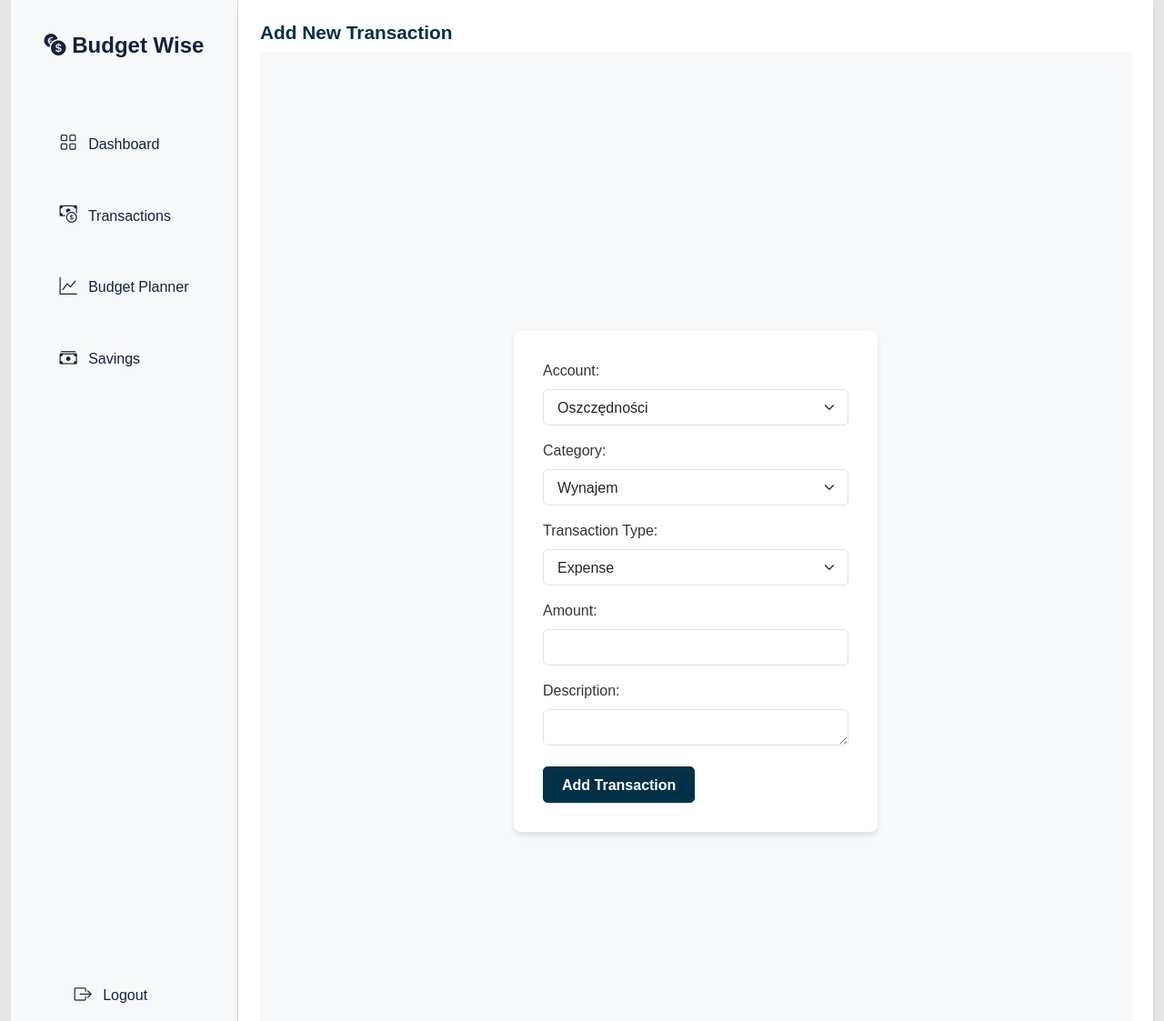
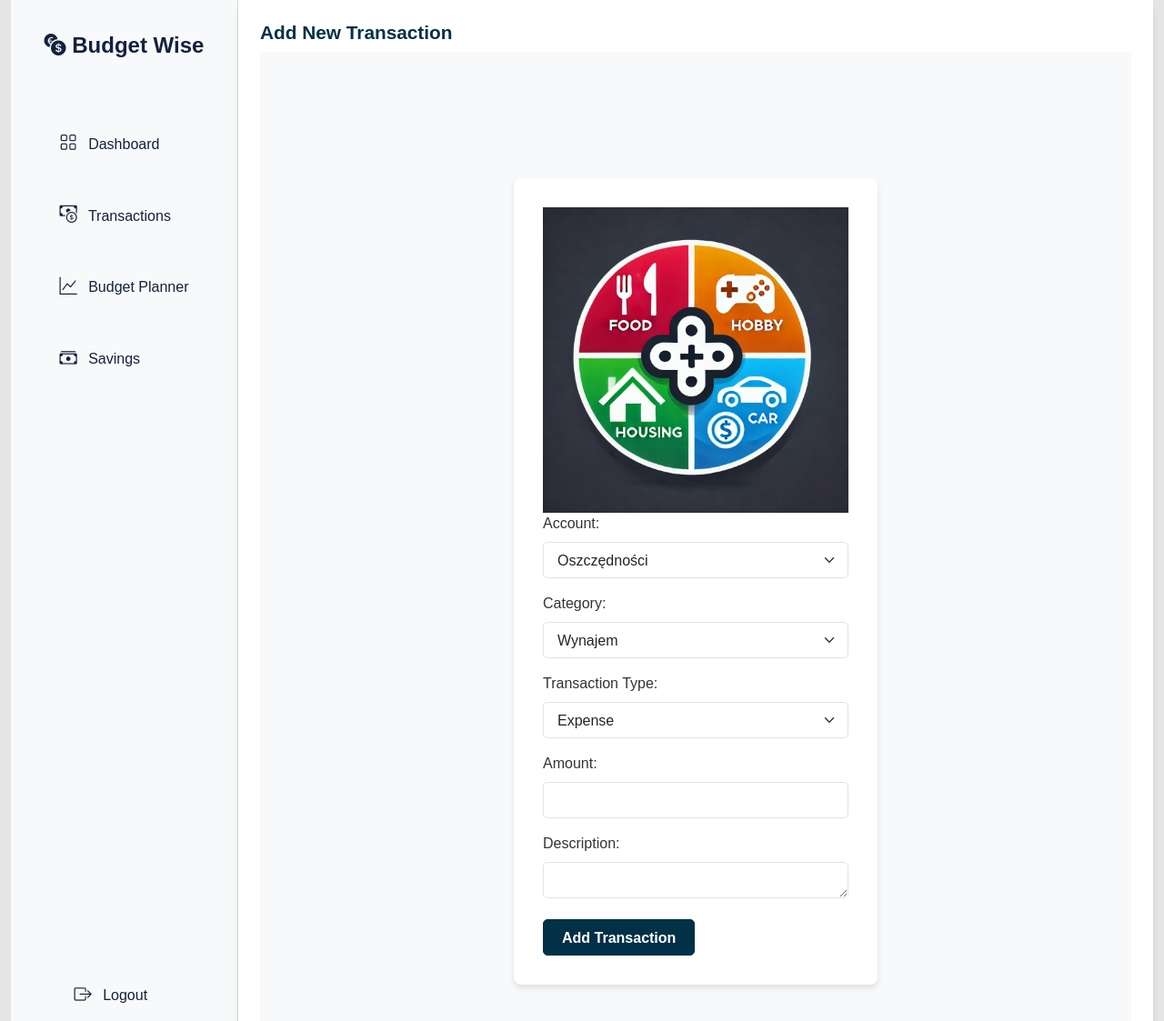
Before and after one commit to DPowidzka/personal-budget-planner, a Flask app: page /add-transaction in a window 1280 px wide. Shown: the top 1123 px of the page at 91% size. Run offline with Flask 3, Linux system fonts and the light colour scheme; the visitor is signed in with stand-in values (Sample User, id 1); data comes from the database, SQL or seed files in the repository.

Commit message:
Update add_transaction.html

```diff
--- a/templates/add_transaction.html
+++ b/templates/add_transaction.html
@@ -7,6 +7,9 @@
 
 <div class="form">
     <div class="form-container">
+        <div>
+            <img src="{{ url_for('static', filename='images/trans.jpg') }}" class="img-fluid" alt="trans">
+        </div>
         <form method="POST" action="/add-transaction">
             <div class="mb-3">
                 <label for="account_id" class="form-label">Account:</label>
```
